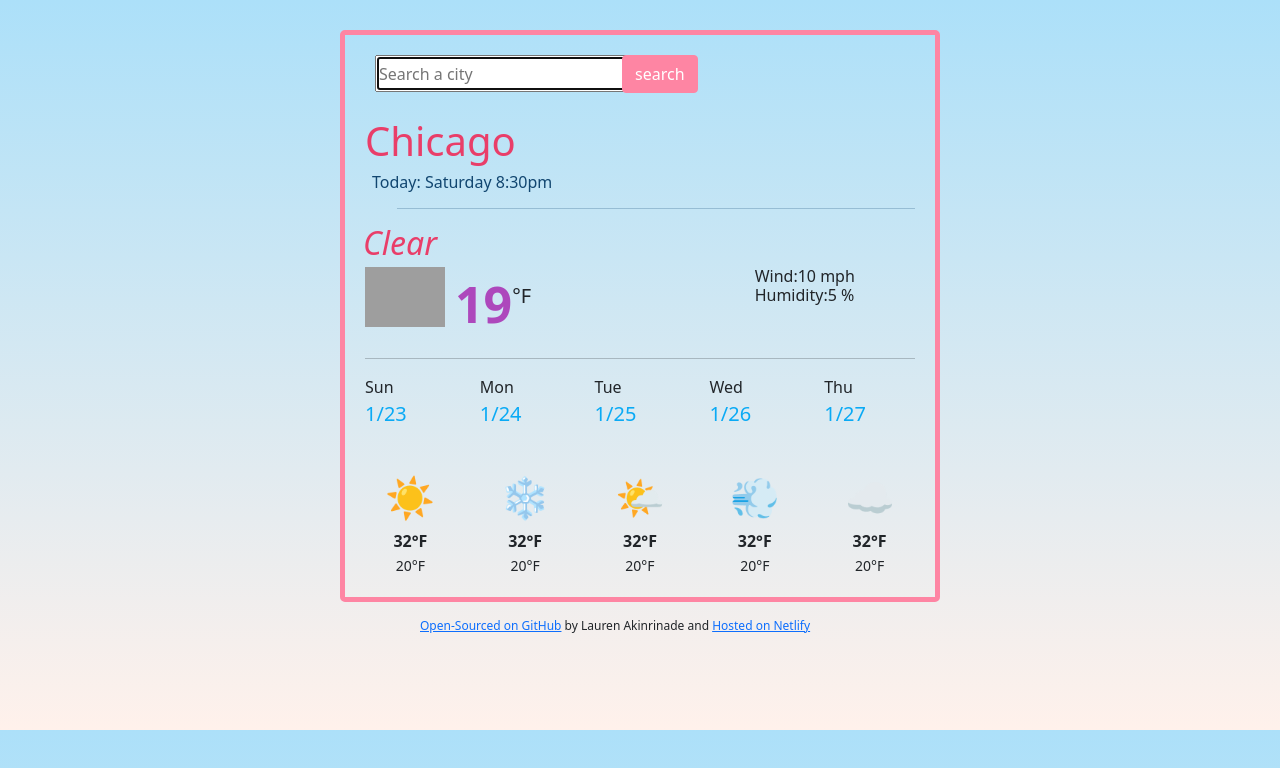
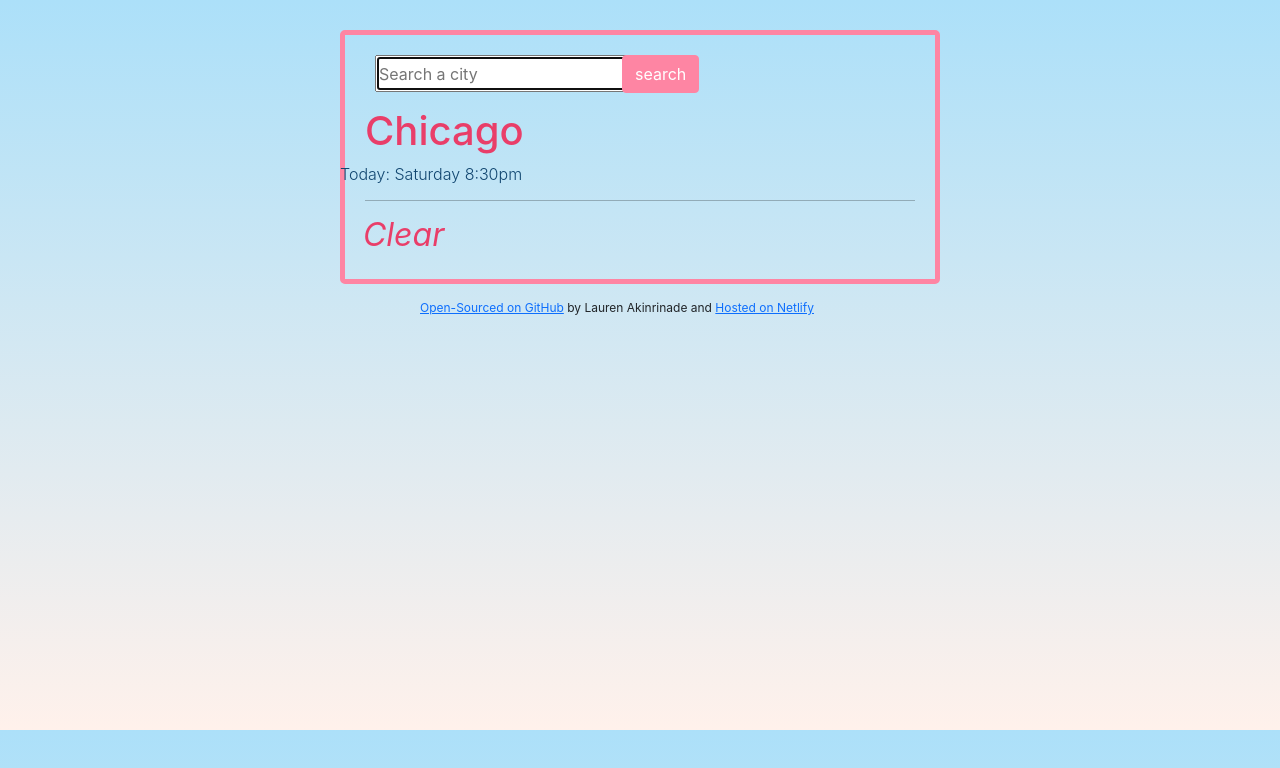
Before and after one commit to lscalise17/react-weather-app, a React (Create React App) app: page / in a window 1280 px wide. Shown: the top 768 px of the page. Built offline with nearby package versions, Linux system fonts and the light colour scheme; grey boxes are pictures that could not be loaded.

Commit message:
reconfigured code to react setup

```diff
--- a/src/App.js
+++ b/src/App.js
@@ -1,12 +1,11 @@
 import Weather from "./Weather";
 import "./App.css";
-import "bootstrap/dist/css/bootstrap.min.css";
 
 function App() {
   return (
     <div className="App">
       <div className="Container">
-        <Weather defaultCity="Chicago" />
+        <Weather />
         <footer>
           <a
             href="https://github.com/lscalise17/weatherreact"
--- a/src/Weather.js
+++ b/src/Weather.js
@@ -33,86 +33,6 @@ export default function Description() {
         <hr />
       </ul>
       <div id="weather-condition">Clear</div>
-
-      <div className="row">
-        <div className="col-8">
-          <div className="clearfix temp">
-            <img
-              className="resize"
-              src="https://cdn-icons-png.flaticon.com/128/869/869869.png"
-              alt="Sunny"
-              id="icon"
-            />
-            <div className="temperature">
-              <strong id="temp">19</strong>
-              <span className="unit">°F</span>
-            </div>
-          </div>
-        </div>
-        <div className="col-3">
-          <ul>
-            <li>
-              {" "}
-              Wind:10 <span id="wind"> </span> mph{" "}
-            </li>
-            <li>
-              Humidity:5 <span id="humidity"></span>%
-            </li>
-          </ul>
-        </div>
-      </div>
-      <hr />
-
-      <div class="days">
-        <div class="row">
-          <div class="col">Sun </div>
-          <div class="col">Mon</div>
-          <div class="col">Tue</div>
-          <div class="col">Wed</div>
-          <div class="col">Thu</div>
-        </div>
-      </div>
-      <div class="dates">
-        <div class="row">
-          <div class="col">1/23</div>
-          <div class="col">1/24</div>
-          <div class="col">1/25</div>
-          <div class="col">1/26</div>
-          <div class="col">1/27</div>
-        </div>
-      </div>
-      <br />
-      <div class="condition">
-        <div class="row">
-          <div class="col">
-            <div class="forecast">
-              {" "}
-              <h1>☀️</h1> <strong>32°F</strong> <br /> <small>20°F</small>{" "}
-            </div>
-          </div>
-          <div class="col">
-            {" "}
-            <div class="forecast">
-              <h1>❄️</h1> <strong>32°F</strong> <br /> <small>20°F</small>
-            </div>
-          </div>
-          <div class="col">
-            <div class="forecast">
-              <h1>🌤</h1> <strong>32°F</strong> <br /> <small>20°F</small>
-            </div>
-          </div>
-          <div class="col">
-            <div class="forecast">
-              <h1>💨</h1> <strong>32°F</strong> <br /> <small>20°F</small>
-            </div>
-          </div>
-          <div class="col">
-            <div class="forecast">
-              <h1>☁️</h1> <strong>32°F</strong> <br /> <small>20°F</small>
-            </div>
-          </div>
-        </div>
-      </div>
     </div>
   );
 }
```
